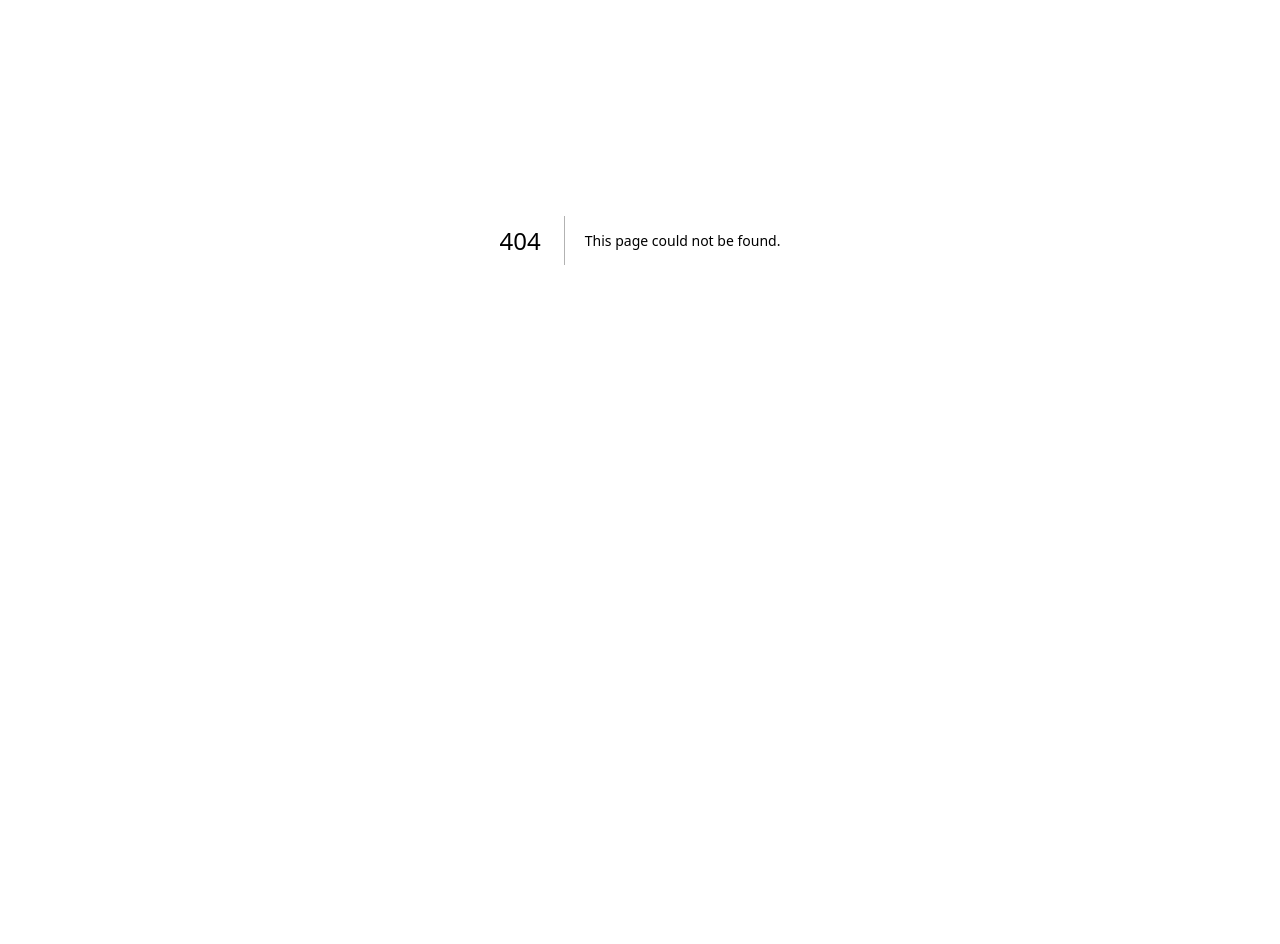
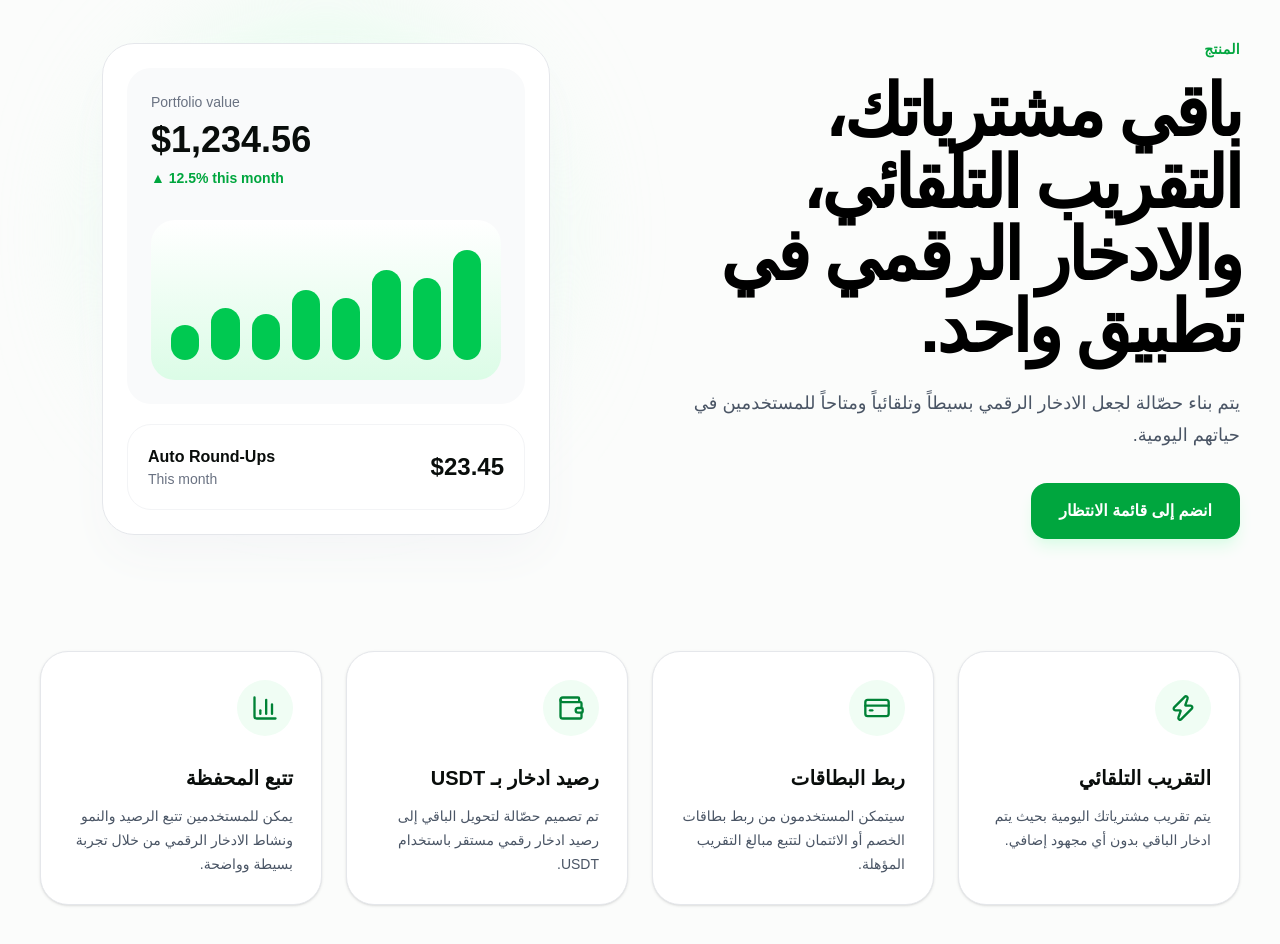
Before and after one commit to XxKaramxX/hassaleh-waitlist, a Next.js app: page /ar/ar/product in a window 1280 px wide. Before the commit this address had no page. Shown: the part 160-1104 px from the top of the page. Before the commit the page ends 800 px from the top, so only its background shows below. Built offline with nearby package versions, Linux system fonts and the light colour scheme.

Commit message:
Create page.tsx

```diff
--- /dev/null
+++ b/app/ar/ar/product/page.tsx
@@ -0,0 +1,122 @@
+import { BarChart3, CreditCard, Wallet, Zap } from "lucide-react";
+import SiteNavbar from "@/components/SiteNavbar";
+
+export default function ArabicProductPage() {
+  const features = [
+    {
+      title: "التقريب التلقائي",
+      text: "يتم تقريب مشترياتك اليومية بحيث يتم ادخار الباقي بدون أي مجهود إضافي.",
+      icon: Zap,
+    },
+    {
+      title: "ربط البطاقات",
+      text: "سيتمكن المستخدمون من ربط بطاقات الخصم أو الائتمان لتتبع مبالغ التقريب المؤهلة.",
+      icon: CreditCard,
+    },
+    {
+      title: "رصيد ادخار بـ USDT",
+      text: "تم تصميم حصّالة لتحويل الباقي إلى رصيد ادخار رقمي مستقر باستخدام USDT.",
+      icon: Wallet,
+    },
+    {
+      title: "تتبع المحفظة",
+      text: "يمكن للمستخدمين تتبع الرصيد والنمو ونشاط الادخار الرقمي من خلال تجربة بسيطة وواضحة.",
+      icon: BarChart3,
+    },
+  ];
+
+  return (
+    <main dir="rtl" className="min-h-screen bg-[#fbfcfb] text-[#090d0b]">
+      <SiteNavbar />
+
+      <section className="mx-auto grid max-w-7xl grid-cols-1 items-center gap-14 px-6 py-20 md:grid-cols-2 md:px-10 md:py-28">
+        <div>
+          <p className="text-sm font-bold uppercase tracking-wide text-green-600">
+            المنتج
+          </p>
+
+          <h1 className="mt-4 text-5xl font-semibold tracking-[-0.05em] text-black md:text-7xl">
+            باقي مشترياتك، التقريب التلقائي، والادخار الرقمي في تطبيق واحد.
+          </h1>
+
+          <p className="mt-6 max-w-xl text-lg leading-8 text-gray-600">
+            يتم بناء حصّالة لجعل الادخار الرقمي بسيطاً وتلقائياً ومتاحاً
+            للمستخدمين في حياتهم اليومية.
+          </p>
+
+          <a
+            href="/ar#waitlist"
+            className="mt-8 inline-flex rounded-2xl bg-green-600 px-7 py-4 font-semibold text-white shadow-lg shadow-green-100 transition hover:bg-green-700"
+          >
+            انضم إلى قائمة الانتظار
+          </a>
+        </div>
+
+        <div className="relative flex justify-center">
+          <div className="absolute h-96 w-96 rounded-full bg-green-100 blur-3xl" />
+
+          <div
+            dir="ltr"
+            className="relative z-10 w-full max-w-md rounded-[2rem] border border-gray-200 bg-white p-6 shadow-2xl shadow-gray-100"
+          >
+            <div className="rounded-3xl bg-gray-50 p-6">
+              <p className="text-sm text-gray-500">Portfolio value</p>
+              <h2 className="mt-2 text-4xl font-bold">$1,234.56</h2>
+              <p className="mt-2 text-sm font-semibold text-green-600">
+                ▲ 12.5% this month
+              </p>
+
+              <div className="mt-8 h-40 rounded-3xl bg-gradient-to-t from-green-100 to-white p-5">
+                <div className="flex h-full items-end gap-3">
+                  {[35, 52, 46, 70, 62, 90, 82, 110].map((height, index) => (
+                    <div
+                      key={index}
+                      className="w-full rounded-full bg-green-500"
+                      style={{ height }}
+                    />
+                  ))}
+                </div>
+              </div>
+            </div>
+
+            <div className="mt-5 rounded-3xl border border-gray-100 p-5">
+              <div className="flex items-center justify-between">
+                <div>
+                  <p className="font-semibold">Auto Round-Ups</p>
+                  <p className="text-sm text-gray-500">This month</p>
+                </div>
+
+                <p className="text-2xl font-bold">$23.45</p>
+              </div>
+            </div>
+          </div>
+        </div>
+      </section>
+
+      <section className="mx-auto max-w-7xl px-6 pb-20 md:px-10">
+        <div className="grid grid-cols-1 gap-6 md:grid-cols-4">
+          {features.map((feature) => {
+            const Icon = feature.icon;
+
+            return (
+              <div
+                key={feature.title}
+                className="rounded-[1.75rem] border border-gray-200 bg-white p-7 shadow-sm"
+              >
+                <div className="flex h-14 w-14 items-center justify-center rounded-full bg-green-50 text-green-700">
+                  <Icon className="h-7 w-7" />
+                </div>
+
+                <h2 className="mt-7 text-xl font-semibold">{feature.title}</h2>
+
+                <p className="mt-3 text-sm leading-6 text-gray-600">
+                  {feature.text}
+                </p>
+              </div>
+            );
+          })}
+        </div>
+      </section>
+    </main>
+  );
+}
```
